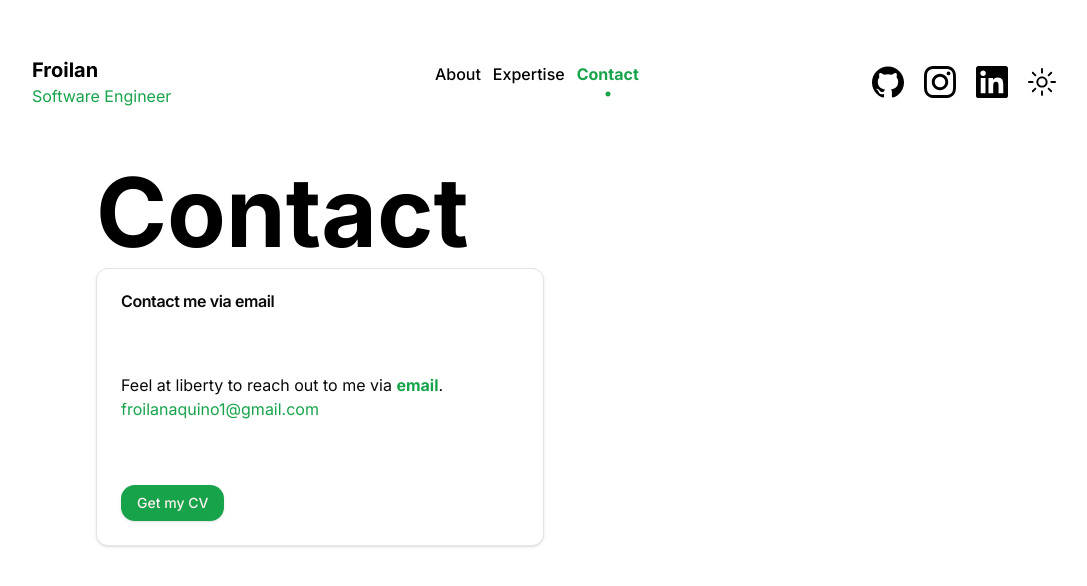
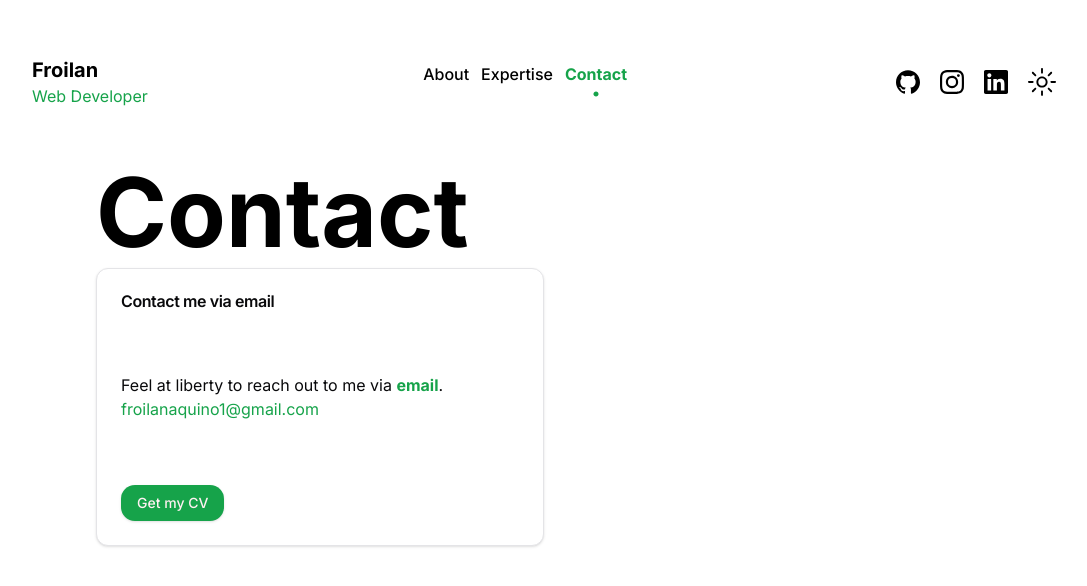
Before and after one commit to uaenaaaa/my-website, a Next.js app: page /contact in a window 1280 px wide. Shown: the top 586 px of the page, without its empty margins (96-1183 px from the left). Built offline with nearby package versions, Linux system fonts and the light colour scheme.

Commit message:
update some few parts of code: titles sizing

```diff
--- a/app/about/page.tsx
+++ b/app/about/page.tsx
@@ -6,7 +6,7 @@ import Image from 'next/image';
 import AboutMeCode from '@/app/about/components/AboutMeCode';
 
 export const metadata = {
-	title: 'About - Froilan | Software Engineer',
+	title: 'About - Froilan | Web Developer',
 	description: 'Personal Website of Froilan',
 };
 
@@ -84,13 +84,13 @@ const About = () => {
 									seek opportunities for my career.
 								</h1>
 								<h1 className='text-xs md:text-base'>
-									In my self-taught programming session, I used
-									platforms like YouTube and freecodecamp to
-									and at the same time learning UI/UX design
-									since I&apos;m also interested in designing.
-									I also used Udemy, EdX, Coursera, and a like
-									to learn something new and to add to my
-									knowledge of programming. I also used
+									In my self-taught programming session, I
+									used platforms like YouTube and freecodecamp
+									to and at the same time learning UI/UX
+									design since I&apos;m also interested in
+									designing. I also used Udemy, EdX, Coursera,
+									and a like to learn something new and to add
+									to my knowledge of programming. I also used
 									platforms like Medium and Dev.to to read
 									articles about programming and learn
 									something new. I also used platforms like
--- a/app/contact/page.tsx
+++ b/app/contact/page.tsx
@@ -10,7 +10,7 @@ import { Button } from '@/components/ui/button';
 import Link from 'next/link';
 
 export const metadata = {
-	title: 'Contacts - Froilan | Software Engineer',
+	title: 'Contacts - Froilan | Web Developer',
 };
 
 const Contacts = () => {
--- a/app/expertise/page.tsx
+++ b/app/expertise/page.tsx
@@ -11,7 +11,7 @@ import { Badge } from '@/components/ui/badge';
 import { ExpertiseList } from '@/app/data/ExpertiseList';
 
 export const metadata = {
-	title: 'Expertise - Froilan | Software Engineer',
+	title: 'Expertise - Froilan | Web Developer',
 	description: 'Personal Website of Froilan',
 };
 
--- a/app/layout.tsx
+++ b/app/layout.tsx
@@ -11,14 +11,14 @@ const font = Inter({
 	subsets: ['latin'],
 });
 export const metadata = {
-	title: 'Froilan | Software Engineer',
+	title: 'Froilan | Web Developer',
 	description:
-		'Personal Website of Froilan, Software Engineer and Web Developer based in the Caloocan Philippines.',
+		'Personal Website of Froilan, Web Developer and Web Developer based in the Caloocan Philippines.',
 	'google-site-verification': 'cea09eQxw2xZKhdxfMUKhILNuAzqAeQnrIWLUC027IA',
 	robots: 'index, follow',
-	'og:title': 'Froilan | Software Engineer',
+	'og:title': 'Froilan | Web Developer',
 	'og:description':
-		'Personal Website of Froilan, Software Engineer and Web Developer based in the Caloocan Philippines.',
+		'Personal Website of Froilan, Web Developer and Web Developer based in the Caloocan Philippines.',
 	'og:type': 'website',
 };
 
--- a/components/NavigationBar/Socials.tsx
+++ b/components/NavigationBar/Socials.tsx
@@ -9,7 +9,7 @@ import {
 } from '@/components/ui/tooltip';
 
 export const metadata = {
-	title: 'Socials | Froilan | Software Engineer',
+	title: 'Socials | Froilan | Web Developer',
 	description: 'Personal Website of Froilan',
 };
 const LinkedIn = () => {
@@ -17,7 +17,7 @@ const LinkedIn = () => {
 		<svg
 			role='img'
 			viewBox='0 0 24 24'
-			className='w-6 h-6 md:w-8 md:h-8'
+			className='w-5 h-5 md:w-6 md:h-6'
 			fill='currentColor'
 			xmlns='http://www.w3.org/2000/svg'>
 			<title>LinkedIn</title>
@@ -31,7 +31,7 @@ const Github = () => {
 		<svg
 			role='img'
 			fill='currentColor'
-			className='w-6 h-6 md:w-8 md:h-8'
+			className='w-5 h-5 md:w-6 md:h-6'
 			viewBox='0 0 24 24'
 			xmlns='http://www.w3.org/2000/svg'>
 			<title>GitHub</title>
@@ -44,7 +44,7 @@ const Instagram = () => {
 	return (
 		<svg
 			fill='currentColor'
-			className='w-6 h-6 md:w-8 md:h-8'
+			className='w-5 h-5 md:w-6 md:h-6'
 			role='img'
 			viewBox='0 0 24 24'
 			xmlns='http://www.w3.org/2000/svg'>
--- a/components/logo.tsx
+++ b/components/logo.tsx
@@ -11,7 +11,7 @@ const Logo = () => {
 					Froilan
 				</Link>
 				<p className='text-primary font-normal text-sm md:text-base'>
-					Software Engineer
+					Web Developer
 				</p>
 			</div>
 		</>
```
